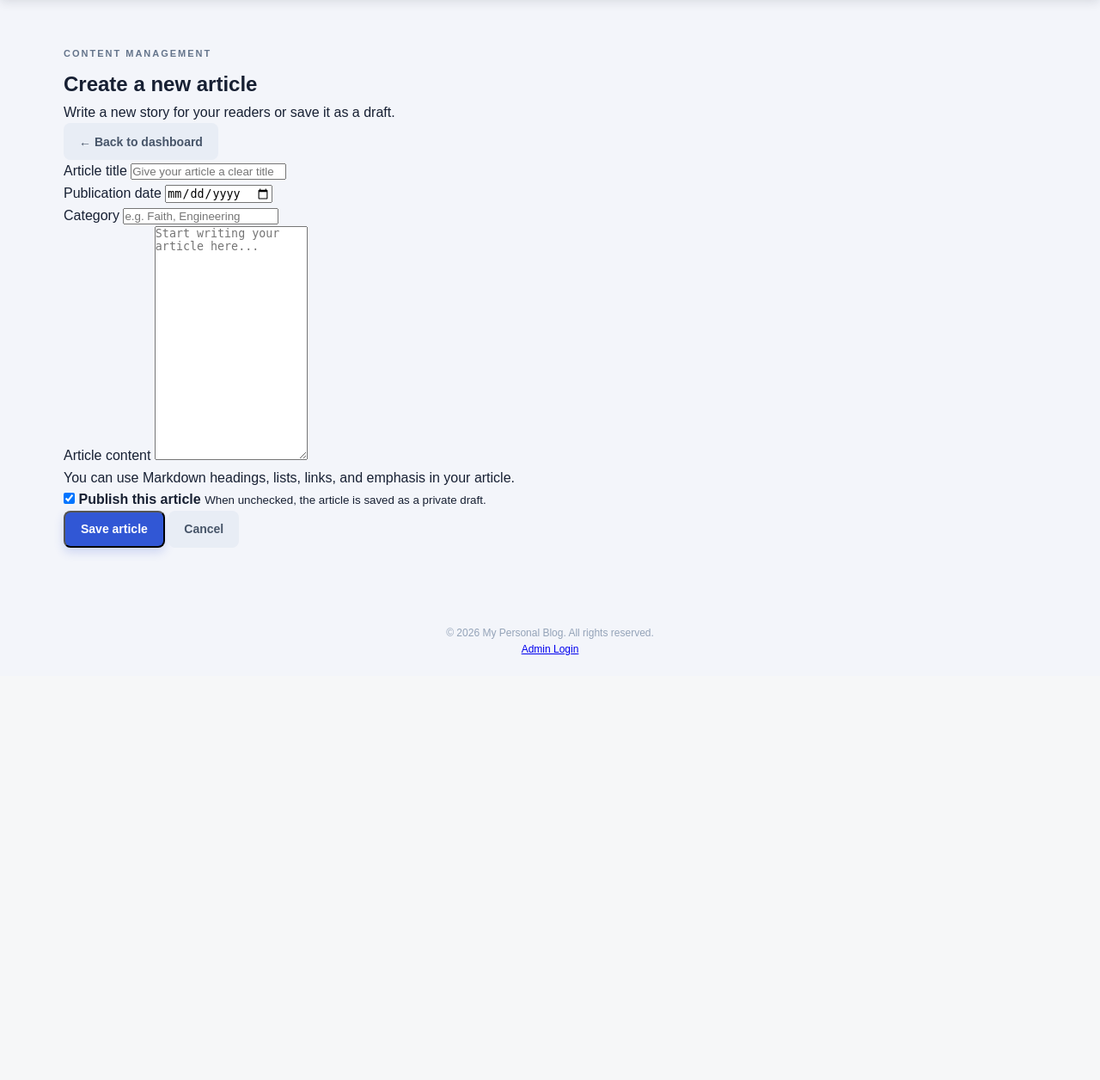
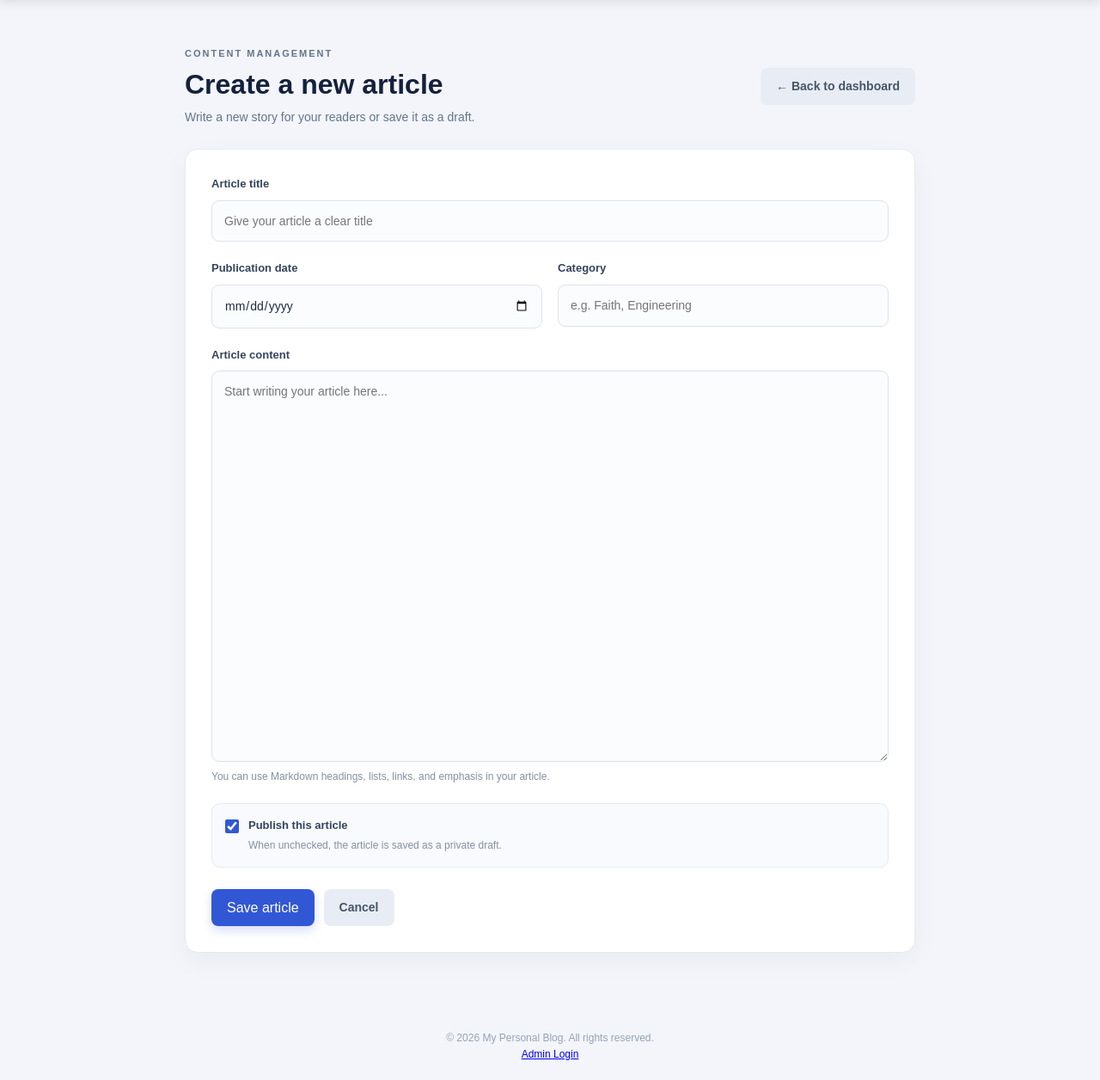
Before and after one commit to ugochi74/personal-blog, a Flask app: page /admin/articles/add in a window 1280 px wide. Shown: the part 67-1323 px from the top of the page at 86% size. Before the commit the page ends 829 px from the top, so only its background shows below. Run offline with Flask 3, Linux system fonts and the light colour scheme; the visitor is signed in with stand-in values (Sample User, id 1); parts of the project's set-up code (start-up, migrations or seed data) failed here and were passed over.

Commit message:
Style admin article management and editor pages

```diff
--- a/static/css/style.css
+++ b/static/css/style.css
@@ -1155,3 +1155,266 @@ body:not(.admin-page) .no-articles a {
         padding: 27px 22px;
     }
 }
+
+
+/* Admin content management and article editor */
+.admin-page .dashboard-summary {
+    grid-template-columns: repeat(3, minmax(0, 1fr));
+    gap: 16px;
+}
+
+.admin-page .dashboard-section-heading {
+    align-items: center;
+}
+
+.admin-page .dashboard-total {
+    color: #718096;
+    font-size: 12px;
+    font-weight: 650;
+}
+
+.admin-page .dashboard-article {
+    min-width: 0;
+}
+
+.admin-page .article-status {
+    white-space: nowrap;
+}
+
+.admin-page .status-draft {
+    background: #fff5df;
+    color: #94620b;
+}
+
+.admin-page .article-actions {
+    display: flex;
+    align-items: center;
+    gap: 14px;
+    margin-left: 8px;
+}
+
+.admin-page .article-actions form {
+    margin: 0;
+}
+
+.admin-page .article-action-link,
+.admin-page .article-delete-button {
+    padding: 5px 0;
+    border: 0;
+    background: transparent;
+    color: #3157d5;
+    font: inherit;
+    font-size: 12px;
+    font-weight: 700;
+    text-decoration: none;
+    cursor: pointer;
+}
+
+.admin-page .article-action-link:hover {
+    text-decoration: underline;
+}
+
+.admin-page .article-delete-button {
+    color: #bd4141;
+}
+
+.admin-page .article-delete-button:hover {
+    color: #8f2525;
+    text-decoration: underline;
+}
+
+.admin-page .meta-separator {
+    padding: 0 4px;
+    color: #b0bac8;
+}
+
+.admin-page .admin-form-page {
+    max-width: 850px;
+    margin: 0 auto;
+}
+
+.admin-page .form-page-heading {
+    display: flex;
+    justify-content: space-between;
+    align-items: center;
+    gap: 20px;
+    margin-bottom: 26px;
+}
+
+.admin-page .form-page-heading h1 {
+    margin-bottom: 7px;
+    color: #14213d;
+    font-size: 32px;
+    line-height: 1.2;
+}
+
+.admin-page .form-page-heading p:not(.dashboard-eyebrow) {
+    color: #64748b;
+    font-size: 14px;
+}
+
+.admin-page .article-editor-form {
+    display: flex;
+    flex-direction: column;
+    gap: 21px;
+    padding: 30px;
+    border: 1px solid #e5eaf1;
+    border-radius: 15px;
+    background: #fff;
+    box-shadow: 0 10px 30px rgba(15, 23, 42, 0.045);
+}
+
+.admin-page .editor-two-columns {
+    display: grid;
+    grid-template-columns: repeat(2, minmax(0, 1fr));
+    gap: 18px;
+}
+
+.admin-page .editor-field {
+    display: flex;
+    flex-direction: column;
+    gap: 8px;
+}
+
+.admin-page .editor-field label {
+    color: #34445a;
+    font-size: 13px;
+    font-weight: 700;
+}
+
+.admin-page .editor-field input,
+.admin-page .editor-field textarea {
+    width: 100%;
+    padding: 12px 14px;
+    border: 1px solid #dce3ec;
+    border-radius: 9px;
+    outline: none;
+    background: #fbfcfe;
+    color: #1d2c42;
+    font: inherit;
+    font-size: 14px;
+    transition: border-color 0.2s ease, box-shadow 0.2s ease;
+}
+
+.admin-page .editor-field input {
+    min-height: 46px;
+}
+
+.admin-page .editor-field textarea {
+    min-height: 300px;
+    resize: vertical;
+    line-height: 1.7;
+}
+
+.admin-page .editor-field input:focus,
+.admin-page .editor-field textarea:focus {
+    border-color: #5279a6;
+    background: #fff;
+    box-shadow: 0 0 0 4px rgba(82, 121, 166, 0.11);
+}
+
+.admin-page .editor-help {
+    color: #8490a3;
+    font-size: 12px;
+}
+
+.admin-page .publish-option {
+    display: flex;
+    align-items: flex-start;
+    gap: 11px;
+    padding: 15px;
+    border: 1px solid #e5eaf1;
+    border-radius: 10px;
+    background: #f8fafd;
+    cursor: pointer;
+}
+
+.admin-page .publish-option input {
+    width: 16px;
+    height: 16px;
+    margin-top: 3px;
+    accent-color: #3157d5;
+}
+
+.admin-page .publish-option span {
+    display: flex;
+    flex-direction: column;
+    gap: 3px;
+}
+
+.admin-page .publish-option strong {
+    color: #34445a;
+    font-size: 13px;
+}
+
+.admin-page .publish-option small {
+    color: #8490a3;
+    font-size: 12px;
+}
+
+.admin-page .editor-actions {
+    display: flex;
+    gap: 11px;
+    padding-top: 4px;
+}
+
+.admin-page .form-alert {
+    margin-bottom: 16px;
+    padding: 12px 14px;
+    border: 1px solid #f1caca;
+    border-radius: 9px;
+    background: #fff4f3;
+    color: #a83232;
+    font-size: 13px;
+}
+
+.admin-page .editor-actions button {
+    border: 0;
+    cursor: pointer;
+    font: inherit;
+}
+
+@media (max-width: 760px) {
+    .admin-page .dashboard-summary {
+        grid-template-columns: 1fr;
+    }
+
+    .admin-page .dashboard-article {
+        align-items: flex-start;
+    }
+
+    .admin-page .dashboard-article-info {
+        flex-basis: calc(100% - 60px);
+    }
+
+    .admin-page .article-status {
+        margin-left: 56px;
+    }
+
+    .admin-page .article-actions {
+        width: 100%;
+        justify-content: flex-end;
+        margin-left: 56px;
+    }
+
+    .admin-page .form-page-heading {
+        align-items: flex-start;
+        flex-direction: column;
+    }
+
+    .admin-page .article-editor-form {
+        padding: 21px 17px;
+    }
+
+    .admin-page .editor-two-columns {
+        grid-template-columns: 1fr;
+    }
+
+    .admin-page .editor-actions {
+        flex-direction: column;
+    }
+
+    .admin-page .editor-actions .button {
+        width: 100%;
+    }
+}
```
